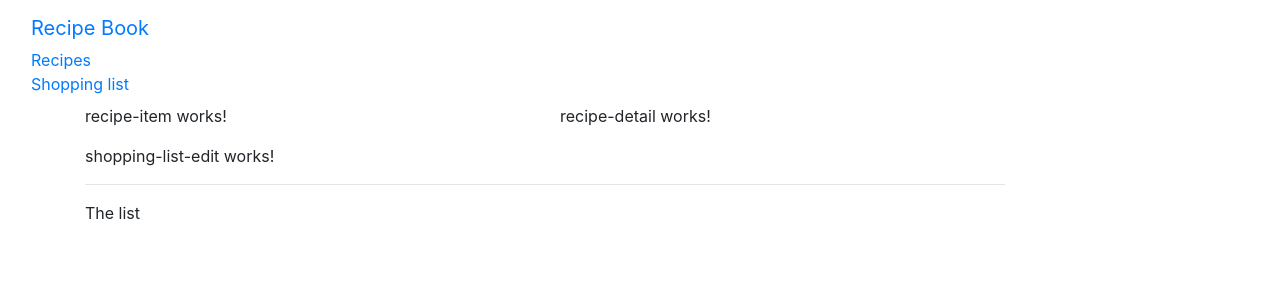
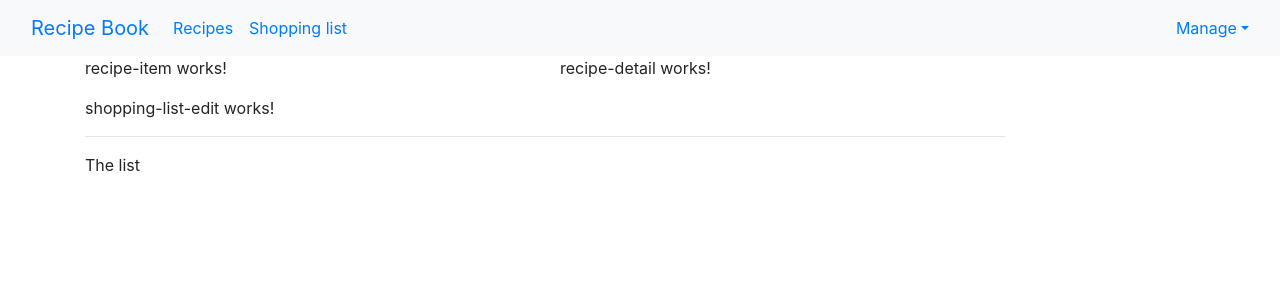
Before and after one commit to PeterChencha/Shopping-app, an Angular app: page / in a window 1280 px wide. Shown: the top 300 px of the page. Built offline with nearby package versions, Linux system fonts and the light colour scheme.

Commit message:
fixed header component to match bootstrap 4 syntax

```diff
--- a/src/app/header/header.component.html
+++ b/src/app/header/header.component.html
@@ -1,19 +1,20 @@
-<nav class="navbar navbar-default" role = "navigation">
+<nav class="navbar navbar-expand-sm bg-light"><!-- HAVE NAVBAR EXTEND WHOLE PAGE-->
   <div class="container-fluid">
     <div class="navbar-header">
       <a href="# " class='navbar-brand'>Recipe Book</a>
     </div>
 
     <div class="navbar-collapse" data-toggle = "collapse" >
-      <ul class="nav navbar-nav" >
-        <li><a href="#">Recipes</a></li>
-        <li><a href="#">Shopping list</a></li>
+      <ul class=" navbar-nav" >
+        <li class="nav-item"><a class="nav-link" href="#">Recipes</a></li>
+        <li class="nav-item"><a class="nav-link" href="#">Shopping list</a></li>
       </ul>
-      <ul class="nav navbar-nav navbar-right">
-        <li class="dropdown">
+      <ul class="nav navbar-nav ml-auto"><!--MOVE ITEM TO THE RIGHT *ML-AUTO-->
+        <li class="dropdown show">
+          <a href="#" class="dropdown-toggle" role="button" data-toggle="dropdown" aria-haspopup="true" aria-expanded="false">Manage<span class="caret"></span></a>
           <ul class="dropdown-menu">
-            <li><a href="#">Save Data</a></li>
-            <li><a href="#">Fetch Data</a></li>
+            <li><a href="#" class="dropdown-item">Save Data</a></li>
+            <li><a href="#" class="dropdown-item">Fetch Data</a></li>
           </ul>
         </li>
       </ul>
```
